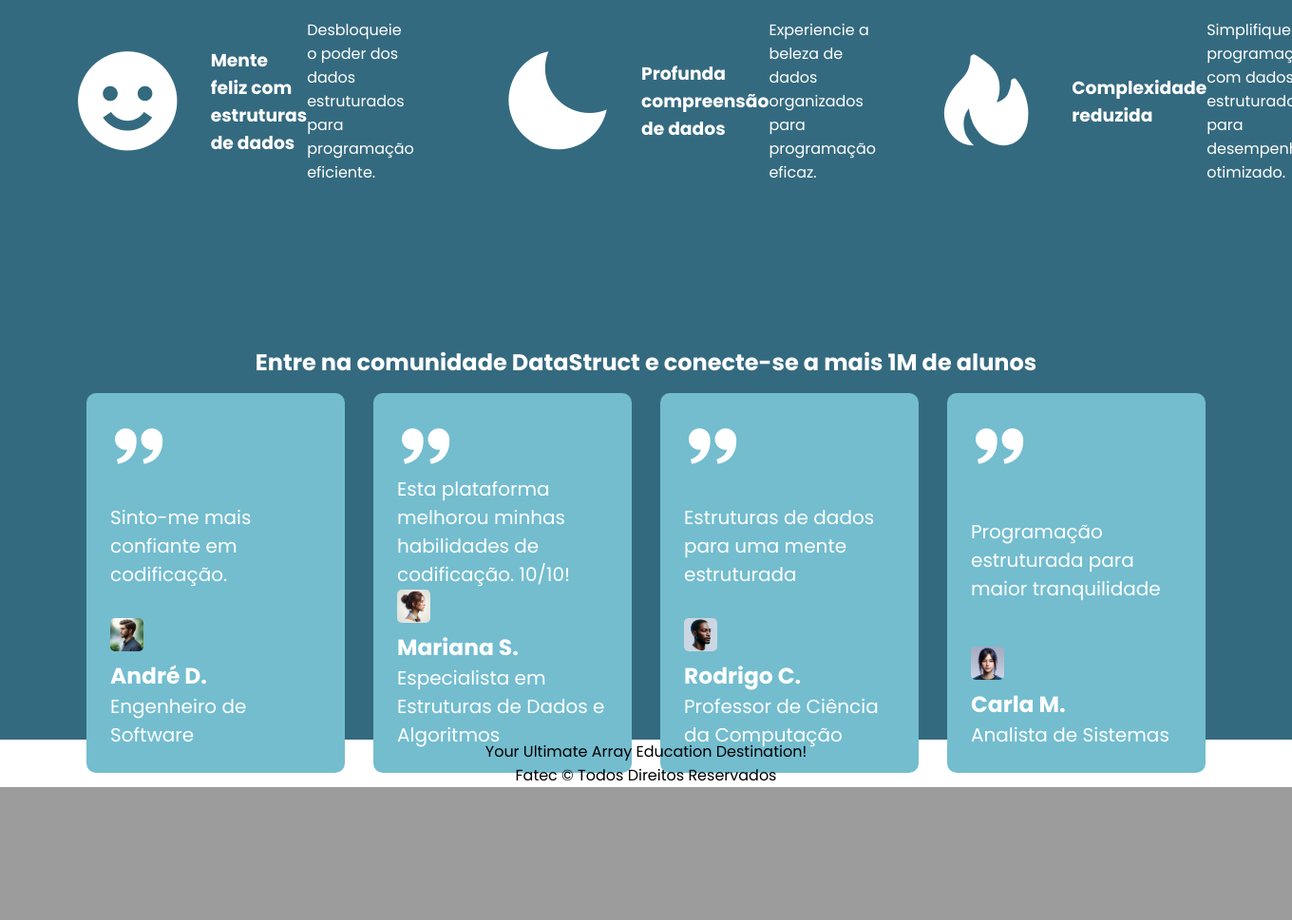
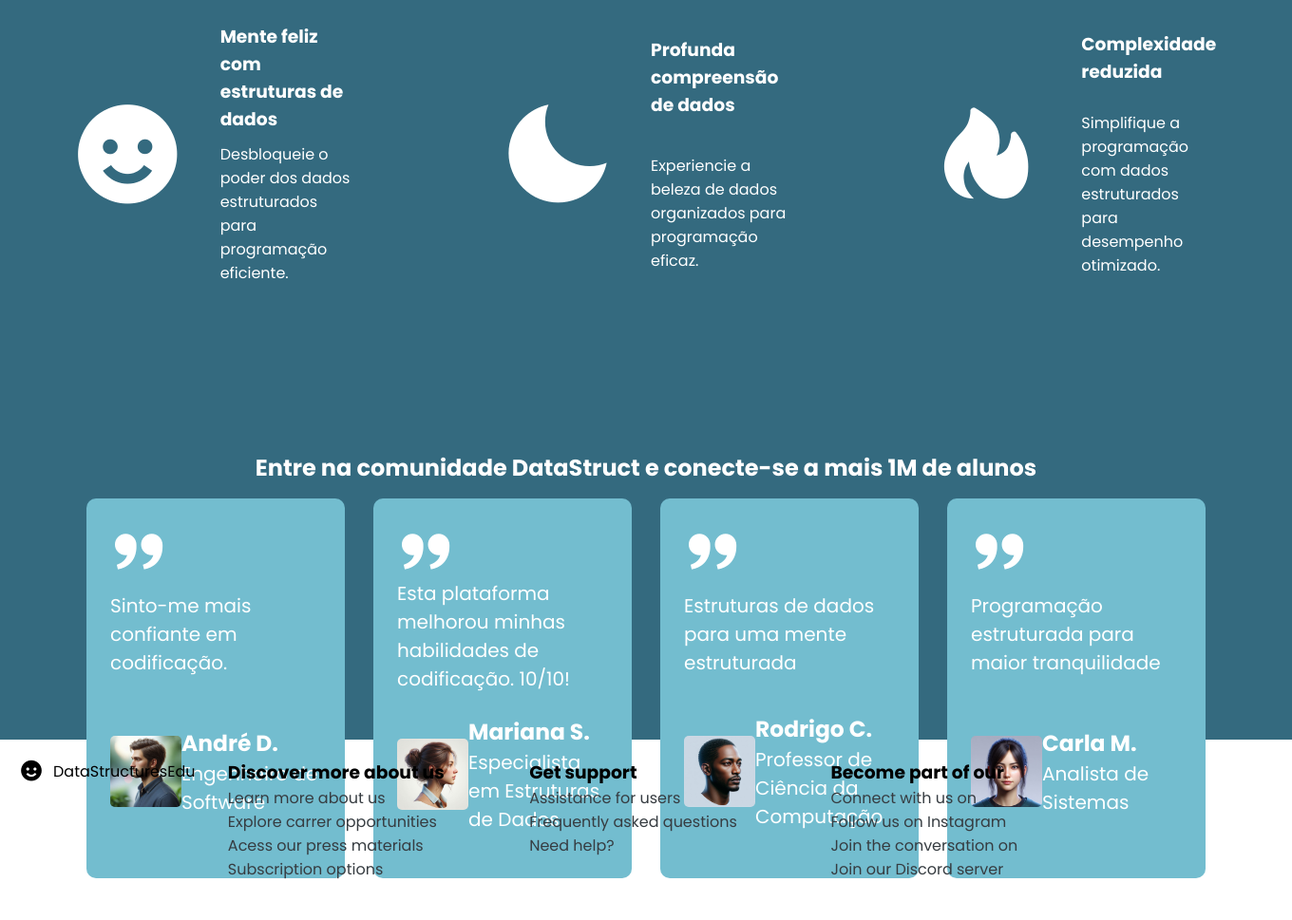
Before and after one commit to JP1005YT/EstruturaDeDados, a PHP site: page / in a window 1360 px wide; the page is wider, and only the part inside the window is pictured. Shown: the part 821-1790 px from the top of that part at 95% size. Before the commit the page ends 1650 px from the top of that part, so only its background shows below. Run offline with PHP 8.4, Linux system fonts and the light colour scheme.

Commit message:
"Links Prontos"

```diff
--- a/backend/functions/entrarUsuario.php
+++ b/backend/functions/entrarUsuario.php
@@ -24,7 +24,7 @@
                 }
             }
         } else {
-            echo 'Nenhum usuário encontrado com esse email.';
+            header('Location: ../../pages/Entrar/');
         }
     }
 
--- a/index.php
+++ b/index.php
@@ -53,7 +53,7 @@
                         </section>';
                 }else{
                     echo '<section>
-                            <button class="cadastrar">Cadastrar-se</button>
+                            <button class="cadastrar" onclick="switchPages('."'./pages/Cadastrar/'".')">Cadastrar-se</button>
                             <button class="entrar" onclick="switchPages('."'./pages/Entrar/'".')">Entrar</button>
                         </section>';
                 }
@@ -71,11 +71,11 @@
             <section>
                 <img src="src/Slide3.png">
             </section>
-            <section class="marker">
+            <div class="marker">
                 <i class='bx bxs-circle' id="active"></i>
                 <i class='bx bxs-circle'></i>
                 <i class='bx bxs-circle'></i>
-            </section>
+            </div>
         </section>
         <section class="about">
             <section class="top">
@@ -121,7 +121,7 @@
                         <img src="src/mariana.jpg">
                         <section class="text">
                             <h3> Mariana S.</h3>
-                            <span> Especialista em Estruturas de Dados e Algoritmos </span>
+                            <span> Especialista em Estruturas de Dados</span>
                         </section>
                     </section>
                 </section>
@@ -149,28 +149,36 @@
                 </section>
             </section>
         </section>
-            <!-- <section class="navbar">
-            <a href="#">DataStructuresEdu</a>
-            <nav>
-                <a href="#">Discover more about us</a>
-                <a href="#">Get support</a>
-                <a href="#">Become part of our community</a>
-                <a href="#">Download our app</a>
-            </nav>
-            </section>
-            <section>
-            <h2>Discover more about us</h2>
-            <p>Learn more about us and explore career opportunities.</p>
-            <button>Learn More</button>
-            </section> -->
     </main>
     <footer>
-        <p>Your Ultimate Array Education Destination!</p> Fatec &copy Todos Direitos Reservados
+        <a href="#" class="title"><i class='bx bxs-smile'></i>DataStructuresEdu</a>
+        <section class="navbar">
+            <nav>
+                <h3>Discover more about us</h3>
+                <a href="#">Learn more about us</a>
+                <a href="#">Explore carrer opportunities</a>
+                <a href="#">Acess our press materials</a>
+                <a href="#">Subscription options</a>
+            </nav>
+            <nav>
+                <h3>Get support</h3>
+                <a href="#">Assistance for users</a>
+                <a href="#">Frequently asked questions</a>
+                <a href="#">Need help?</a>
+            </nav>
+            <nav>
+                <h3>Become part of our</h3>
+                <a href="#">Connect with us on</a>
+                <a href="#">Follow us on Instagram</a>
+                <a href="#">Join the conversation on</a>
+                <a href="#">Join our Discord server</a>
+            </nav>
+        </section>
     </footer>
     <script>
         let i = 0
         function switchCarrossel(){
-            const alldivs = document.querySelectorAll(".carrossel div")
+            const alldivs = document.querySelectorAll(".carrossel section")
             const makers = document.querySelectorAll(".marker i")
             makers.forEach(i => {
                 i.id = ""
--- a/main.css
+++ b/main.css
@@ -49,10 +49,17 @@ main{
             margin-top: 20px;
             section{
                 display: flex;
-                flex-direction: row;
                 align-items: center;
                 width: 25%;
                 margin: 10px;
+                section{
+                    display: flex;
+                    justify-content: space-around;
+                    flex-direction: column;
+                    width: 70%;
+                    height: 100%;
+                    padding: 10px;
+                }
                 i{
                     font-size: 125px;
                     margin: 15px;
@@ -70,7 +77,7 @@ main{
             .card{
                 display: flex;
                 flex-direction: column;
-                justify-content: space-between  ;
+                justify-content: space-between;
                 width: 20%;
                 margin: 15px;
                 padding: 25px;
@@ -81,8 +88,20 @@ main{
                 i{
                     font-size: 60px;
                 }
+                &>section{
+                    display: flex;
+                    justify-content: space-around;
+                    align-items: center;
+                    flex-direction: row;
+                    height: 50%;
+                    .text{
+                        width: 70%;
+                        display: flex;
+                        flex-direction: column;
+                    }
+                }
                 section img{
-                    height: 35px;
+                    height: 75px;
                     border-radius: 5px;
                 }
             }
@@ -90,7 +109,44 @@ main{
     }
 }
 footer{
-    text-align: center;
+    position: relative;
+    display: flex;
+    justify-content: center;
+    align-items: center;
+    height: 190px;
+    .title{
+        top: 0;
+        left: 0;
+        position: absolute;
+        margin: 10px;
+        text-decoration: none;
+        display: flex;
+        justify-content: center;
+        align-items: center;
+        color: #000;
+        i{
+            margin: 10px;
+            font-size: 26px;
+        }
+    }
+    .navbar{
+        display: flex;
+        justify-content: space-around;
+        align-items: center;
+        width: 70%;
+        height: 100%;
+        nav{
+            display: flex;
+            flex-direction: column;
+            width: 30%;
+            height: 100%;
+            padding: 20px;
+            a{
+                text-decoration: none;
+                color: var(--cor1);
+            }
+        }
+    }
 }
 
 @keyframes test {
--- a/pages/Cadastrar/index.php
+++ b/pages/Cadastrar/index.php
@@ -10,7 +10,7 @@
     <link rel='stylesheet' type='text/css' media='screen' href='main.css'>
     <link rel="shortcut icon" href="../../logo.png" />
 </head>
-<body>
+<body id="body">
     <header class="mainHeader">
         <div class="logo">
             <img src="../../logo.png" height="70px">
@@ -18,8 +18,8 @@
         </div>
         <nav>
             <ul>
-                <li>Página Principal</li>
-                <li>Temas</li>
+                <li onclick="switchPages('../../')">Página Principal</li>
+                <li onclick="switchPages('../Temas/')">Temas</li>
             </ul>
         </nav>
     </header>
--- a/pages/Temas/index.php
+++ b/pages/Temas/index.php
@@ -51,8 +51,8 @@
                         </section>';
                 }else{
                     echo '<section>
-                            <button class="cadastrar">Cadastrar-se</button>
-                            <button class="entrar" onclick="switchPages('."'./pages/Entrar/'".')">Entrar</button>
+                            <button class="cadastrar" onclick="switchPages('."'../../pages/Cadastrar/'".')"">Cadastrar-se</button>
+                            <button class="entrar" onclick="switchPages('."'../../pages/Entrar/'".')">Entrar</button>
                         </section>';
                 }
             ?>
```
Also changed, not shown: pages/Cadastrar/main.css (+7 -1 lines), pages/Entrar/index.php (+4 -4 lines), pages/Entrar/main.css (+5 -3 lines), src/background.png (added).
